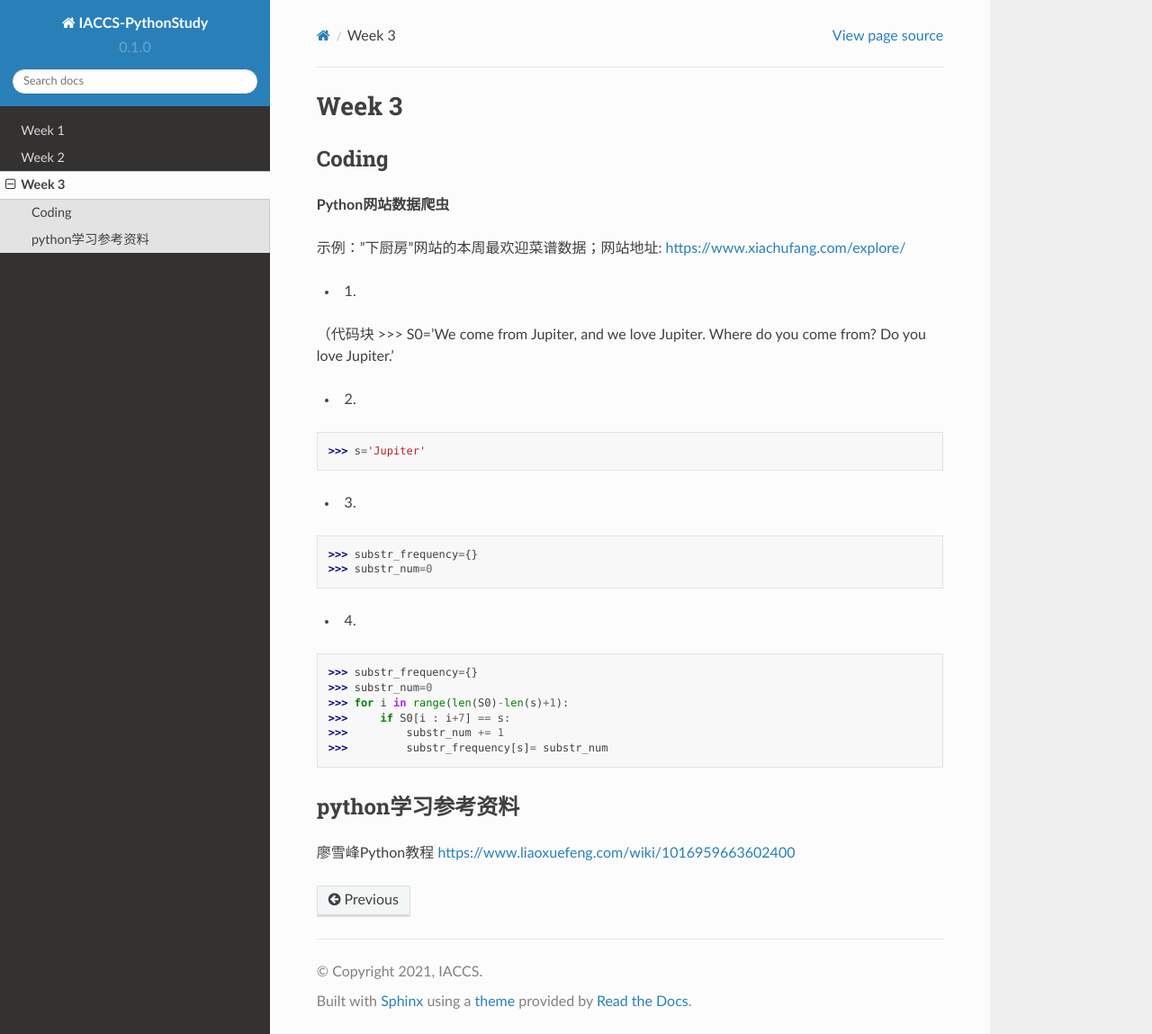
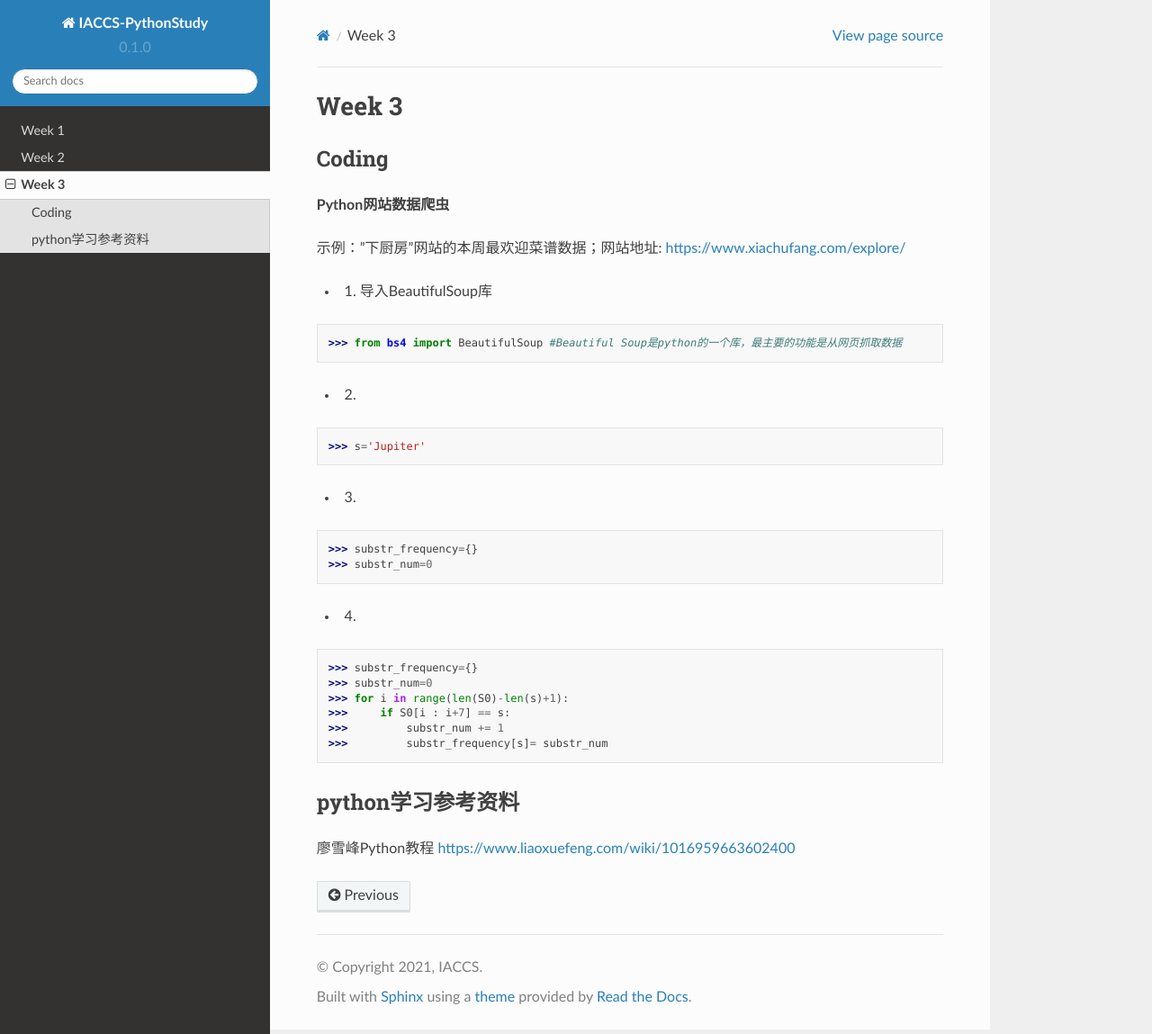
Before and after one commit to sandaowu/IACCS-Python-Study, a Sphinx documentation site: the page built from docs/source/study3.rst, in a window 1280 px wide and 1149 px high. Shown: the whole window at 90% size. Built offline with Sphinx 7.4.7 and the Read the Docs theme 2.0.0, drawn with Linux system fonts in a browser that asks for light colours.

Commit message:
Update study3.rst

```diff
--- a/docs/source/study3.rst
+++ b/docs/source/study3.rst
@@ -6,9 +6,8 @@ Coding
 
 示例："下厨房"网站的本周最欢迎菜谱数据；网站地址: https://www.xiachufang.com/explore/
 
-* 1.
-（代码块
->>> S0='We come from Jupiter, and we love Jupiter. Where do you come from? Do you love Jupiter.'
+* 1. 导入BeautifulSoup库
+>>> from bs4 import BeautifulSoup #Beautiful Soup是python的一个库，最主要的功能是从网页抓取数据
 
 * 2.
 
```
